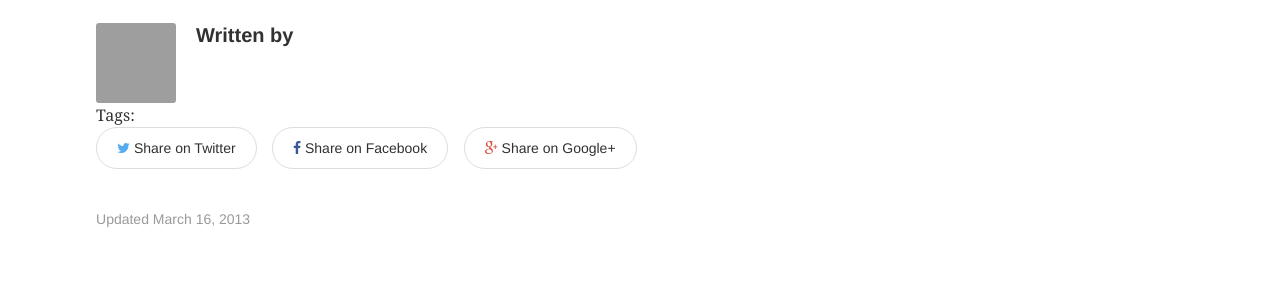
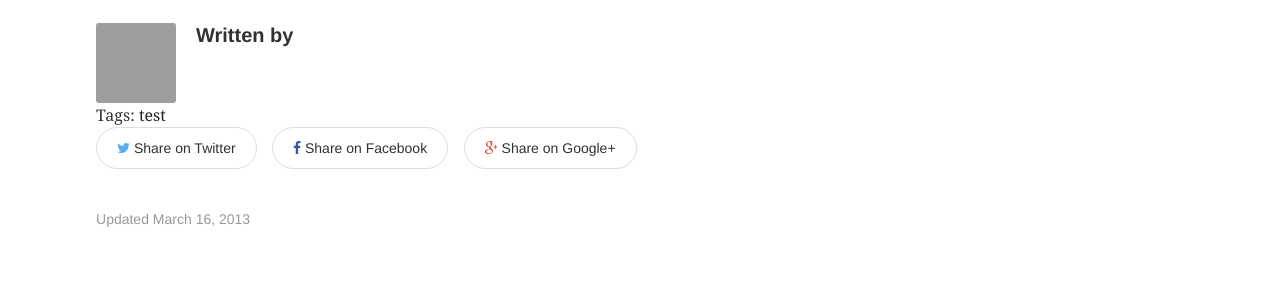
Before and after one commit to derekkg/derekkg.github.io, a Jekyll site: the page built from _posts/2013-03-16-android-car-infotainment-system.md, in a window 1280 px wide. Shown: the part 383-683 px from the top of the page. Built offline with Jekyll 4.4.1, drawn with Linux system fonts in a browser that asks for light colours.

Commit message:
got tags working better

```diff
--- /dev/null
+++ b/_includes/tags.html
@@ -0,0 +1,3 @@
+<div class="tag-content">
+	Tags: {{ page.tags | join: ', ' }} <a href="{{ site.url }}/tag/android"> test </a>
+</div><!-- ./author-content -->
--- a/_layouts/article.html
+++ b/_layouts/article.html
@@ -23,7 +23,7 @@ layout: default
 				<hr />
 				<footer class="page-footer">
 					{% if page.categories %}{% include page-author.html %}{% endif %}
-					{% if page.tags %}Tags: {{ page.tags | join: ', ' }}{% endif %}
+					{% if page.tags %}{% include tags.html %}{% endif %}
 					{% if page.share != false %}{% include share-this.html %}{% endif %}
 					{% include page-meta.html %}
 				</footer><!-- /.footer -->
```
